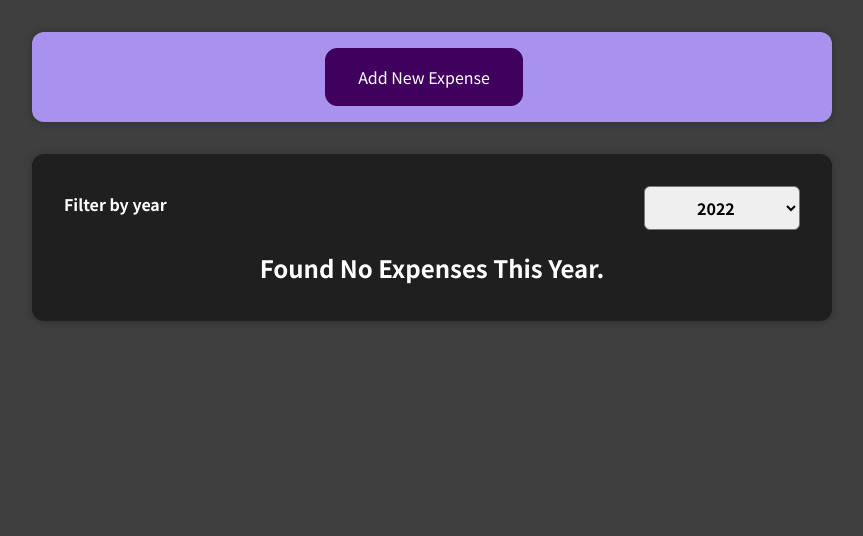
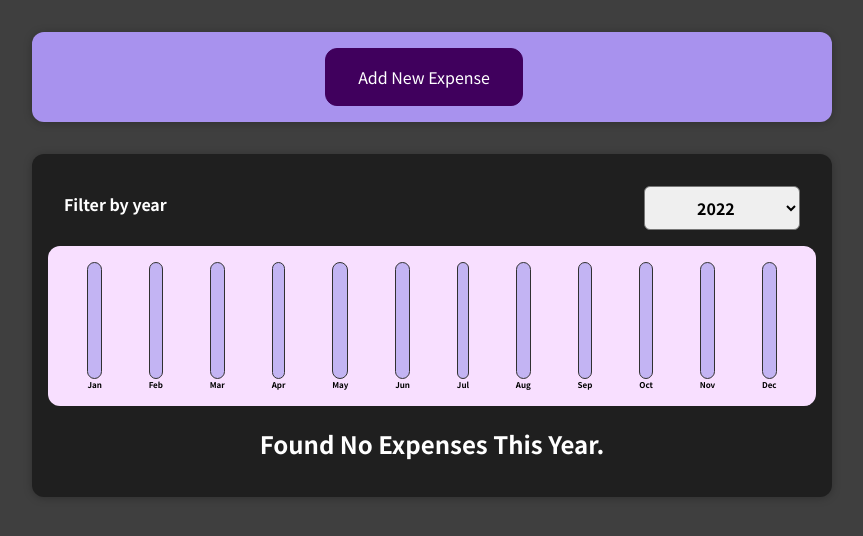
Before and after one commit to BlackErik/learning-react, a React (Create React App) app in the folder starting-setup/: page / in a window 1280 px wide. Shown: the top 536 px of the page, without its empty margins (208-1071 px from the left). Built offline with nearby package versions, Linux system fonts and the light colour scheme.

Commit message:
wrapping up

```diff
--- a/starting-setup/src/components/Chart/Chart.js
+++ b/starting-setup/src/components/Chart/Chart.js
@@ -3,13 +3,17 @@
 import ChartBar from "./ChartBar";
 
 const Chart = (props) => {
+  const dataPointValues = props.dataPoints.map((dataPoint) => dataPoint.value);
+
+  const totalMaximum = Math.max(...dataPointValues);
+
   return (
     <div className="chart">
       {props.dataPoints.map((dataPoint) => (
         <ChartBar
           key={dataPoint.label}
           value={dataPoint.value}
-          maxValue={null}
+          maxValue={totalMaximum}
           label={dataPoint.label}
         />
       ))}
--- a/starting-setup/src/components/Chart/ChartBar.js
+++ b/starting-setup/src/components/Chart/ChartBar.js
@@ -3,7 +3,7 @@
 const ChartBar = (props) => {
   let barFillHeight = "0%";
 
-  if (props.max > 0) {
+  if (props.maxValue > 0) {
     barFillHeight = Math.round((props.value / props.maxValue) * 100) + "%";
   }
 
--- a/starting-setup/src/components/Expenses/Expenses.js
+++ b/starting-setup/src/components/Expenses/Expenses.js
@@ -1,6 +1,7 @@
 import ExpensesFilter from "./ExpensesFilter";
 import ExpensesList from "./ExpensesList";
 import Card from "../UI/Card";
+import ExpensesChart from "./ExpensesChart";
 import "./Expenses.css";
 import { useState } from "react";
 
@@ -21,6 +22,7 @@
         selected={filteredYear}
         onChangeFilter={filterChangeHandler}
       />
+      <ExpensesChart expenses={filteredExpenses} />
       <ExpensesList items={filteredExpenses} />
       {/* {filteredExpenses.length === 0 && <p>No Expenses Found.</p>}
       {filteredExpenses.length > 0 &&
--- /dev/null
+++ b/starting-setup/src/components/Expenses/ExpensesChart.js
@@ -0,0 +1,27 @@
+import Chart from "../Chart/Chart";
+
+const ExpensesChart = (props) => {
+  const chartDataPoints = [
+    { label: "Jan", value: 0 },
+    { label: "Feb", value: 0 },
+    { label: "Mar", value: 0 },
+    { label: "Apr", value: 0 },
+    { label: "May", value: 0 },
+    { label: "Jun", value: 0 },
+    { label: "Jul", value: 0 },
+    { label: "Aug", value: 0 },
+    { label: "Sep", value: 0 },
+    { label: "Oct", value: 0 },
+    { label: "Nov", value: 0 },
+    { label: "Dec", value: 0 },
+  ];
+
+  for (const expense of props.expenses) {
+    const expenseMonth = expense.date.getMonth(); // starts at 0 => January
+    chartDataPoints[expenseMonth].value += expense.amount;
+  }
+
+  return <Chart dataPoints={chartDataPoints} />;
+};
+
+export default ExpensesChart;
```
